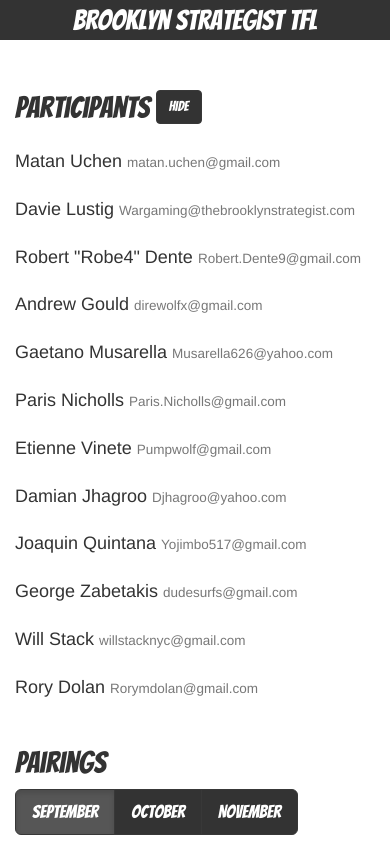
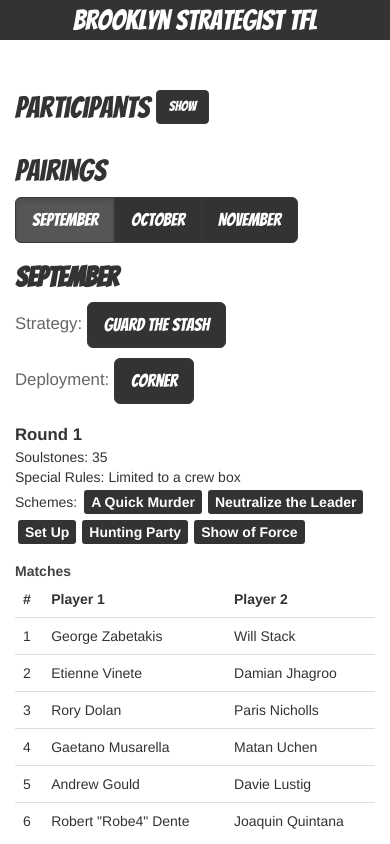
Before and after one commit to matan157/Brooklyn-Strategist-TFL-Matchups, a plain HTML site: page index.html in a window 390 px wide. Shown: the top 844 px of the page. Drawn offline with nearby package versions, Linux system fonts and the light colour scheme.

Commit message:
Default hide player info on mobile

```diff
--- a/js/players.js
+++ b/js/players.js
@@ -24,7 +24,7 @@
 
     app.controller('PlayersController', ['PlayerService', function(PlayerService) {
         var self = this;
-        var show = true;
+        var show = false;
         var getPlayers = PlayerService.getPlayers();
         getPlayers.then(function(response) {
             self.players = response;
--- a/templates/players.html
+++ b/templates/players.html
@@ -4,11 +4,11 @@
     <h2>
         Participants
         <button id="show-hide" class="btn btn-dark" type="button" data-toggle="collapse" data-target="#players" aria-expanded="false" aria-controls="players">
-            Hide
+            Show
         </button>
     </h2>
 
-    <div id="players" class="collapse in">
+    <div id="players" class="collapse">
         <div class="player" ng-repeat="player in playersCtrl.players">
             <h4>{{ player.name }} <small>{{player.email}}</small></h4>
         </div>
```
